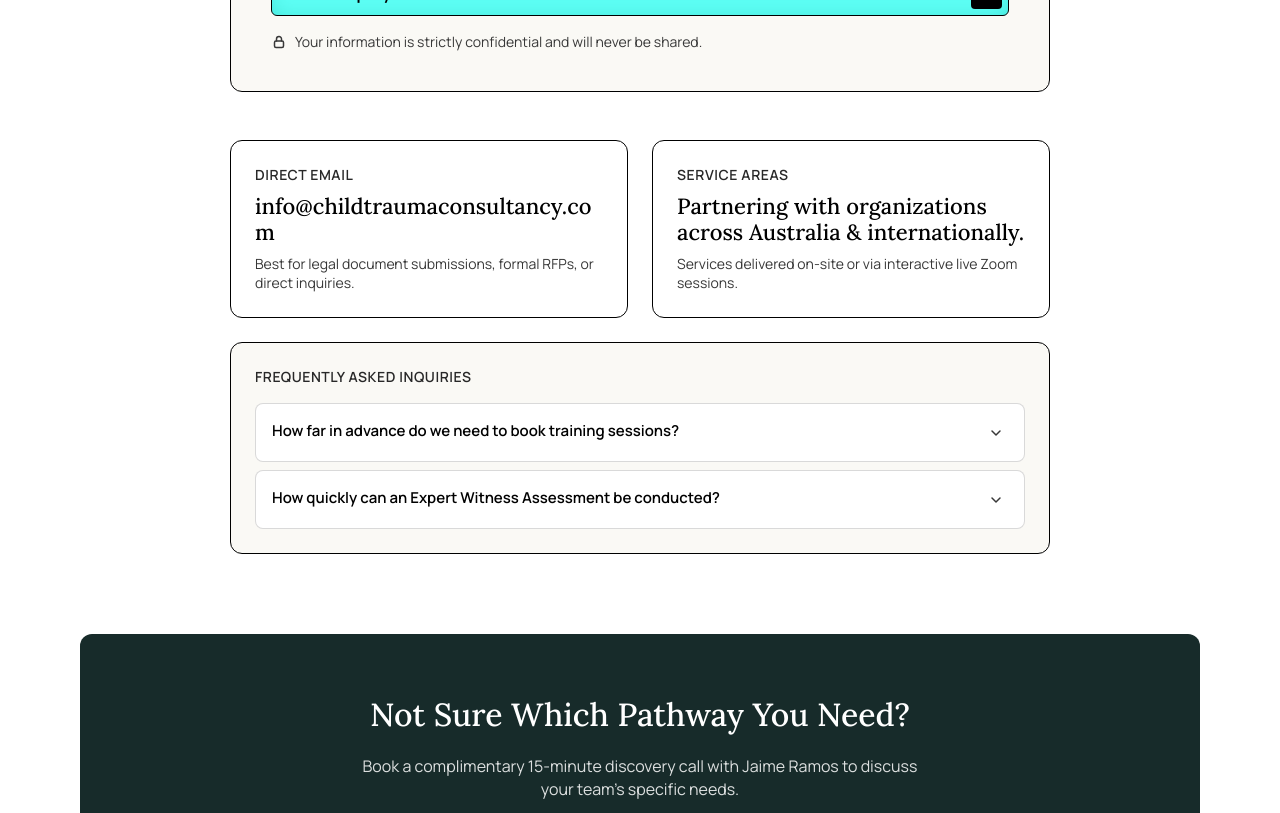
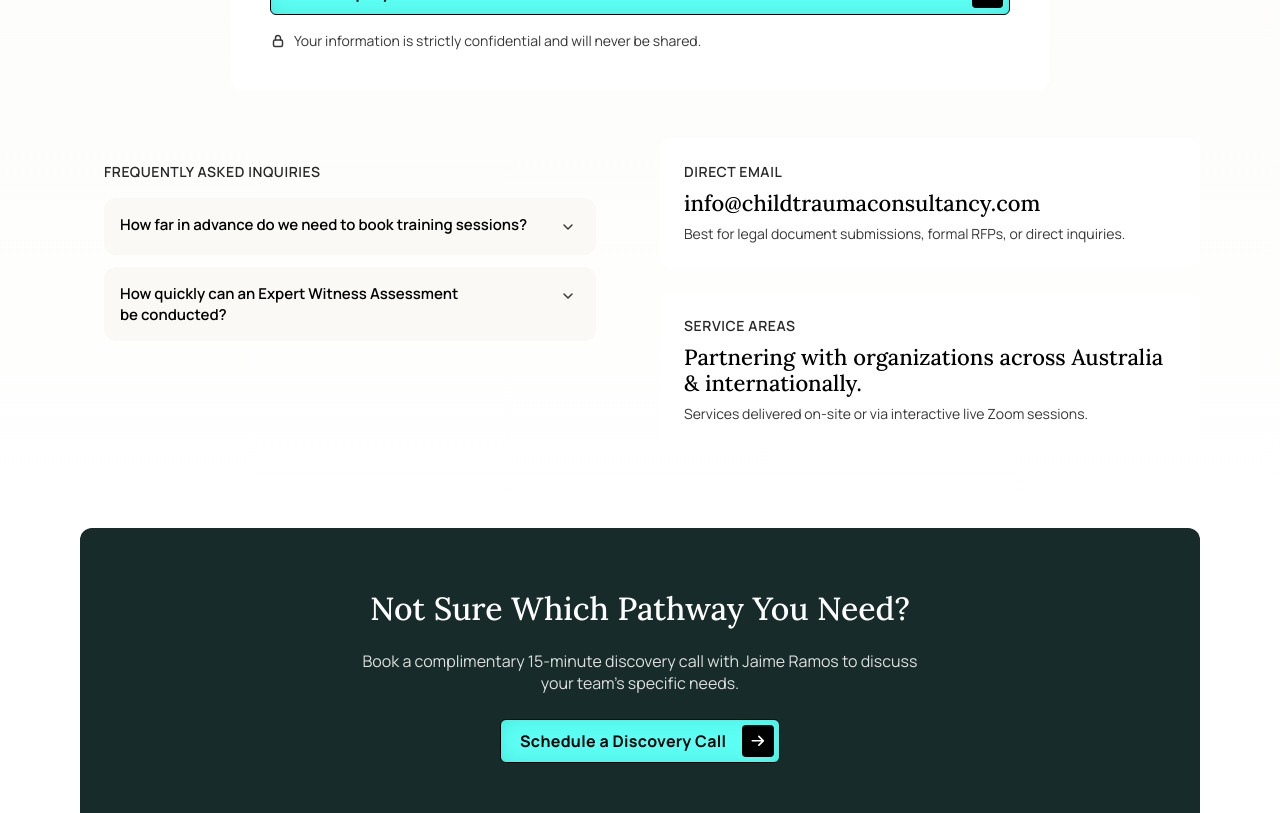
Before and after one commit to LabuanWarren/Child-Trauma-Consultancy, a React (Vite) app: page /contact in a window 1280 px wide. Shown: the part 1460-2273 px from the top of the page. Built offline with nearby package versions, Linux system fonts and the light colour scheme; the HTML template or start-up script is replaced by a standard one.

Commit message:
ui enhancement on the contact page

```diff
--- a/src/components/ContactSection.css
+++ b/src/components/ContactSection.css
@@ -1,6 +1,6 @@
 .contact-section {
   padding-inline: 40px;
-  background: #ffffff;
+  background: linear-gradient(180deg, #faf9f5 0%, #ffffff 100%);
 }
 
 .contact-section__panel {
@@ -20,9 +20,8 @@
   width: 100%;
   max-width: 820px;
   padding: 40px;
-  border: 1px solid #000000;
   border-radius: 12px;
-  background: #faf9f5;
+  background: #ffffff;
 }
 
 .contact-section__form-header {
@@ -157,16 +156,19 @@
   display: grid;
   gap: 24px;
   width: 100%;
-  max-width: 820px;
+  justify-self: stretch;
+}
+
+.contact-section__channels {
+  display: grid;
+  gap: 24px;
 }
 
 @media (min-width: 768px) {
   .contact-section__info-col {
-    grid-template-columns: repeat(2, minmax(0, 1fr));
-  }
-
-  .contact-section__info-col .contact-faq {
-    grid-column: 1 / -1;
+    grid-template-columns: minmax(0, 1fr) minmax(0, 1fr);
+    gap: 40px;
+    align-items: start;
   }
 }
 
@@ -174,7 +176,6 @@
   display: grid;
   gap: 8px;
   padding: 24px;
-  border: 1px solid #000000;
   border-radius: 12px;
   background: #ffffff;
 }
@@ -217,9 +218,7 @@ a.contact-info-card__detail:hover {
 
 .contact-faq {
   padding: 24px;
-  border: 1px solid #000000;
   border-radius: 12px;
-  background: #faf9f5;
 }
 
 .contact-faq__title {
@@ -235,14 +234,13 @@ a.contact-info-card__detail:hover {
 
 .contact-faq__list {
   display: grid;
-  gap: 8px;
+  gap: 12px;
 }
 
 .contact-faq__item {
-  border: 1px solid rgba(0, 0, 0, 0.15);
-  border-radius: 8px;
-  background: #ffffff;
   overflow: hidden;
+  border-radius: 12px;
+  background: #faf9f5;
 }
 
 .contact-faq__trigger {
@@ -253,13 +251,14 @@ a.contact-info-card__detail:hover {
   width: 100%;
   padding: 16px;
   border: 0;
+  border-radius: 12px;
   font-family: var(--font-body);
   font-size: 15px;
   font-weight: 600;
   line-height: 1.4;
   color: #000000;
   text-align: left;
-  background: transparent;
+  background: #faf9f5;
   cursor: pointer;
 }
 
@@ -316,6 +315,7 @@ a.contact-info-card__detail:hover {
   font-weight: 400;
   line-height: 1.5;
   color: #383838;
+  background: #faf9f5;
 }
 
 @media (max-width: 767px) {
--- a/src/components/ContactSection.jsx
+++ b/src/components/ContactSection.jsx
@@ -292,26 +292,6 @@ const ContactSection = () => {
           </div>
 
           <aside className="contact-section__info-col" aria-label="Direct contact channels">
-            <div className="contact-info-card">
-              <h3 className="contact-info-card__title">Direct Email</h3>
-              <a className="contact-info-card__detail" href={`mailto:${EMAIL}`}>
-                {EMAIL}
-              </a>
-              <p className="contact-info-card__subtext">
-                Best for legal document submissions, formal RFPs, or direct inquiries.
-              </p>
-            </div>
-
-            <div className="contact-info-card">
-              <h3 className="contact-info-card__title">Service Areas</h3>
-              <p className="contact-info-card__detail">
-                Partnering with organizations across Australia &amp; internationally.
-              </p>
-              <p className="contact-info-card__subtext">
-                Services delivered on-site or via interactive live Zoom sessions.
-              </p>
-            </div>
-
             <div className="contact-faq">
               <h3 className="contact-faq__title">Frequently Asked Inquiries</h3>
               <div className="contact-faq__list">
@@ -348,6 +328,28 @@ const ContactSection = () => {
                 })}
               </div>
             </div>
+
+            <div className="contact-section__channels">
+              <div className="contact-info-card">
+                <h3 className="contact-info-card__title">Direct Email</h3>
+                <a className="contact-info-card__detail" href={`mailto:${EMAIL}`}>
+                  {EMAIL}
+                </a>
+                <p className="contact-info-card__subtext">
+                  Best for legal document submissions, formal RFPs, or direct inquiries.
+                </p>
+              </div>
+
+              <div className="contact-info-card">
+                <h3 className="contact-info-card__title">Service Areas</h3>
+                <p className="contact-info-card__detail">
+                  Partnering with organizations across Australia &amp; internationally.
+                </p>
+                <p className="contact-info-card__subtext">
+                  Services delivered on-site or via interactive live Zoom sessions.
+                </p>
+              </div>
+            </div>
           </aside>
         </div>
       </div>
```
